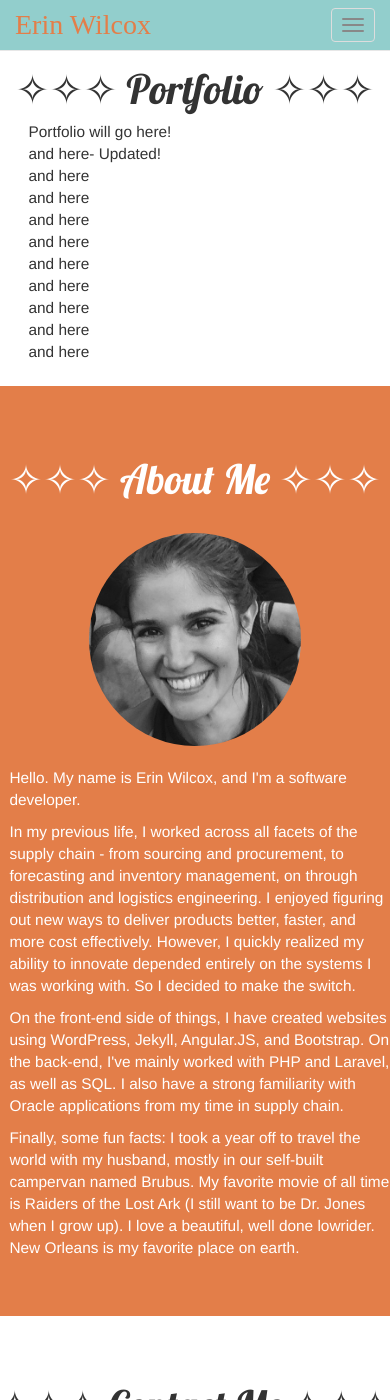
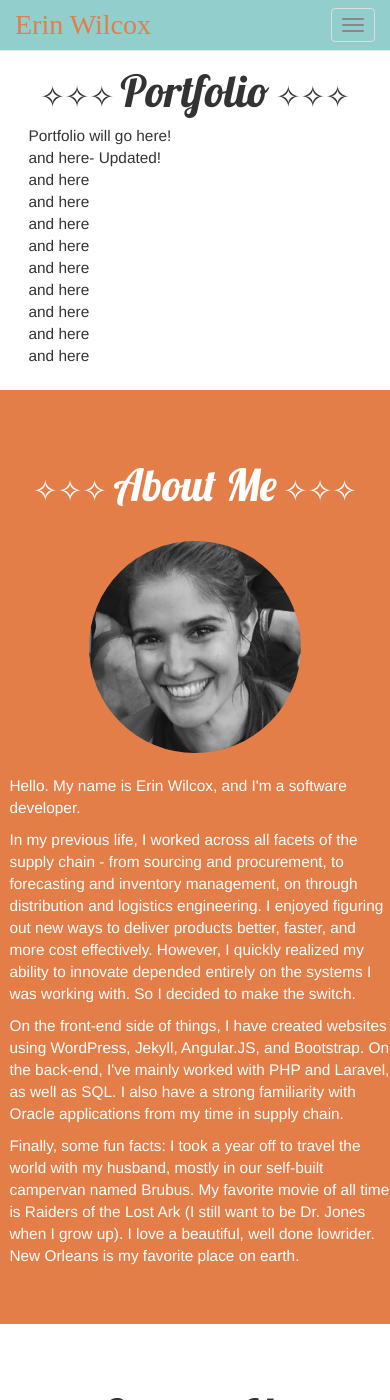
Before and after one commit to brookin8/brookin8.github.io, a Jekyll site: the page built from index.html, in a window 390 px wide and 1400 px high. Built offline with Jekyll 4.4.1, drawn with Linux system fonts in a browser that asks for light colours; nearby versions of some CDN libraries; some web fonts are replaced.

Commit message:
Resizing headings

```diff
--- a/_includes/header.html
+++ b/_includes/header.html
@@ -53,7 +53,11 @@
       @media only screen
         and (max-width: 736px) {
           h1 {
-            font-size:290%;
+            font-size:210%;
+          }
+
+          .headingWords {
+            font-size:150%;
           }
 
           h3 {
```
